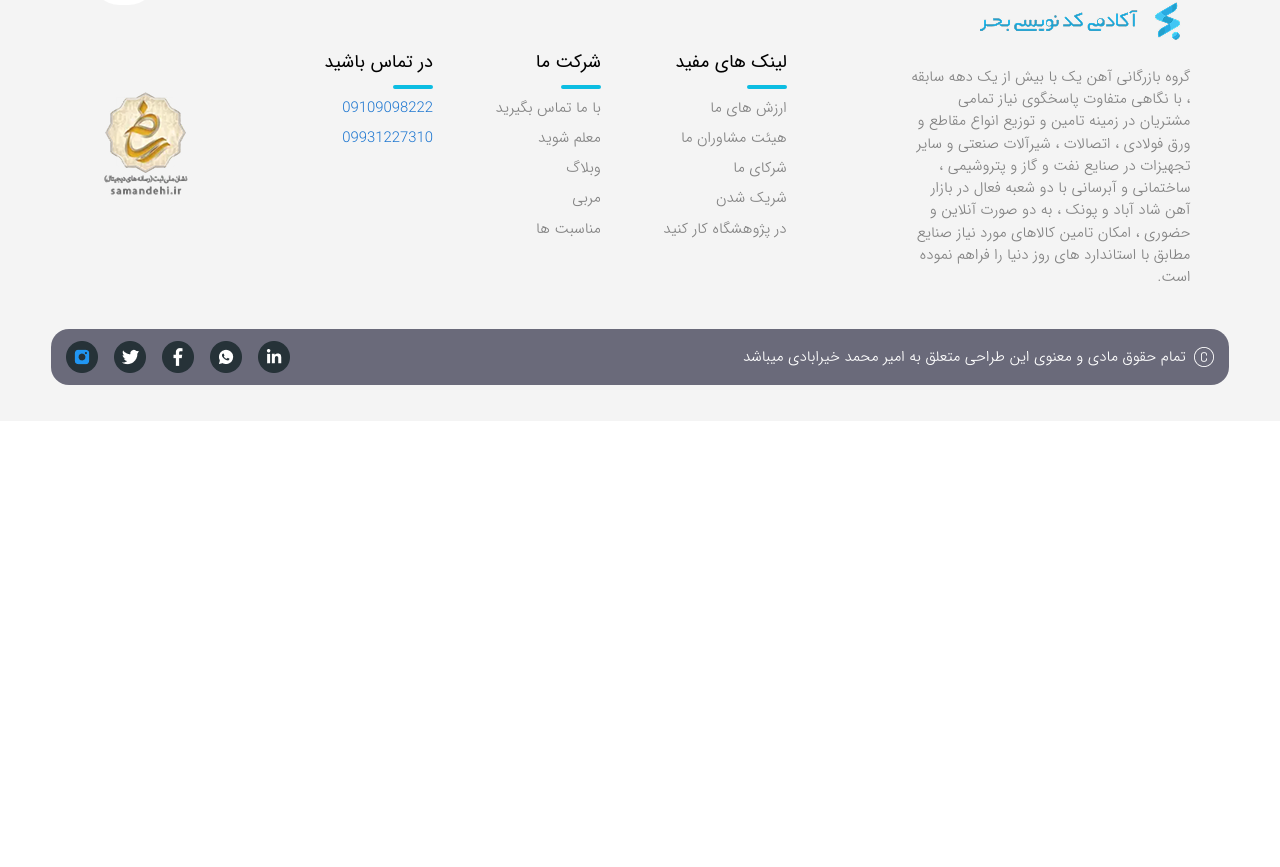
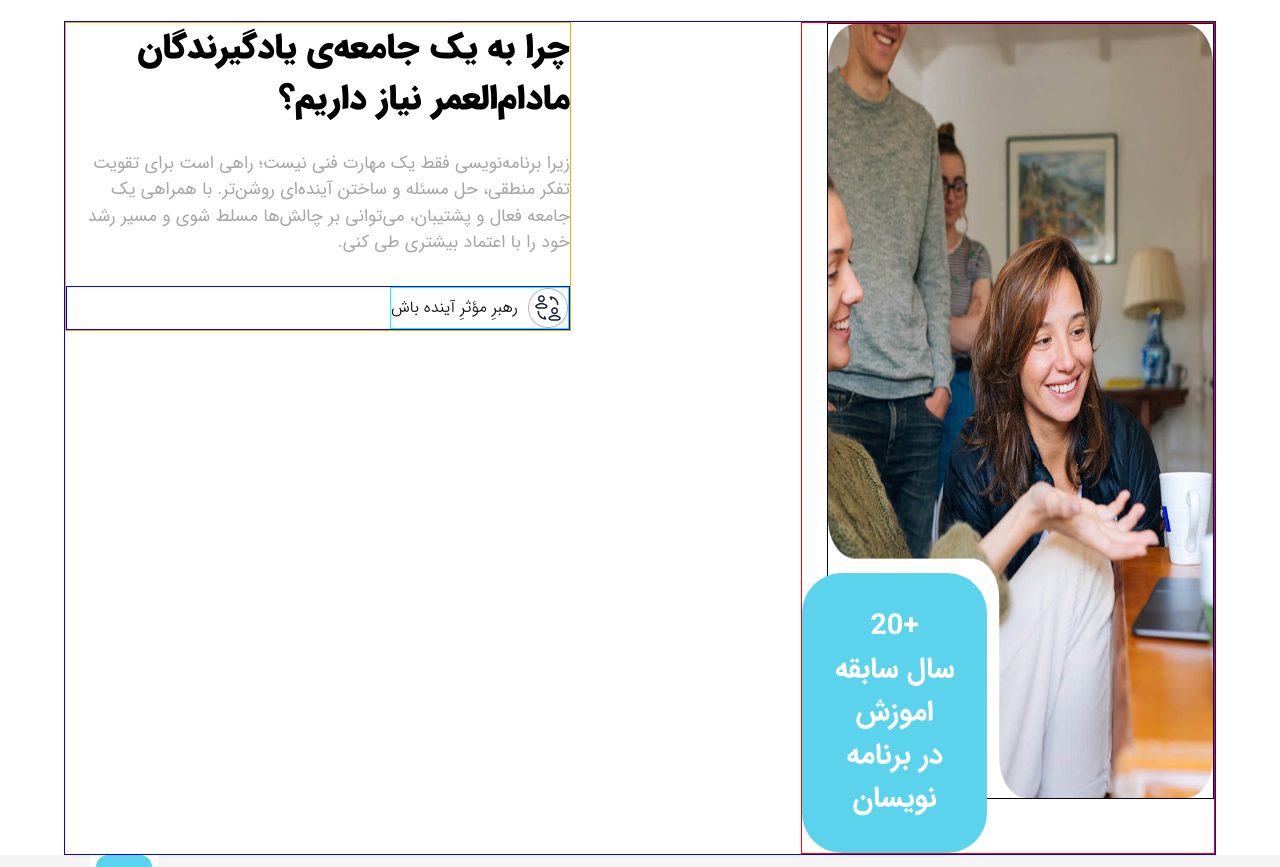
Before and after one commit to mmjafarpoor/LMS-with-React, a React (Vite) app: page / in a window 1280 px wide. Shown: the part 2380-3247 px from the top of the page. Before the commit the page ends 2801 px from the top, so only its background shows below. Built offline with nearby package versions, Linux system fonts and the light colour scheme.

Commit message:
Learn To Lead  v1

```diff
--- a/src/pages/Home.jsx
+++ b/src/pages/Home.jsx
@@ -39,7 +39,7 @@ const Home = () => {
       setCurrentSlide(prev =>
         prev === SliderData.length - 1 ? 0 : prev + 1
       );
-    }, 2500);
+    }, 2250);
   };
   const stopSlider = () => {
     clearInterval(intervalRef.current);
@@ -124,7 +124,29 @@ const Home = () => {
         </div>
       </div>
       <div className={Style.bestInstructorsContainer}></div>
-
+      <div className={Style.selfPresentationContainer}>
+        <div className={Style.selfPresentationBanner}>
+          <img src="/images/selfPresentationBanner.png" alt="Self-Presentation-Banner" className={Style.selfPresentationBannerImage}/>
+          <div className={Style.twoDecadesOfExperience}>
+            <span className={Style.twoDecadesOfExperienceText}>+20 <br/>
+              سال سابقه  اموزش<br/>
+              در برنامه نویسان
+            </span>
+          </div>
+        </div>
+        <div className={Style.selfPresentation}>
+          <div className={Style.selfPresentationHeading}>
+            <span className={Style.selfPresentationTitle}>چرا به یک جامعه‌ی یادگیرندگان مادام‌العمر نیاز داریم؟</span>
+            <span className={Style.selfPresentationDescription}>زیرا برنامه‌نویسی فقط یک مهارت فنی نیست؛ راهی است برای تقویت تفکر منطقی، حل مسئله و ساختن آینده‌ای روشن‌تر. با همراهی یک جامعه فعال و پشتیبان، می‌توانی بر چالش‌ها مسلط شوی و مسیر رشد خود را با اعتماد بیشتری طی کنی.</span>
+          </div>
+          <div className={Style.learnToLead}>
+            <div className={Style.learnToLeadHeading}>
+              <img src="/images/learnToLead.png" alt="Learn-To-Lead" className={Style.learnToLeadIcon}/>
+              <span className={Style.learnToLeadTitle}>رهبرِ مؤثرِ آینده باش</span>
+            </div>
+          </div>
+        </div>
+      </div>
     </div>
   )
 }
--- a/src/styles/Home.module.css
+++ b/src/styles/Home.module.css
@@ -386,6 +386,96 @@
     height: 825px;
     border: 1px solid black;
 }
+                                            /* Self Presentation Section */
+.selfPresentationContainer{
+    width: 90%;
+    height: 834px;
+    border: 1px solid blue;
+    display: flex;
+    flex-direction: row;
+    justify-content: space-between;
+}
+.selfPresentationBanner{
+    height: 100%;
+    width: 36%;
+    border: 1px solid red;
+    position: relative;
+}
+.selfPresentationBannerImage{
+    width: 94%;
+    height: 776px;
+    border: 1px solid black;
+}
+.twoDecadesOfExperience{
+    position: absolute;
+    bottom: 0px;
+    left: 0px;
+    width: 45%;
+    height: 280px;
+    background-color: #5CD3EC;
+    border-radius: 40px;
+    display: flex;
+    align-items: center;
+    justify-content: center;
+    text-align: center;
+}
+.twoDecadesOfExperience > span{
+    font-size: 1.8rem;
+    font-weight: 900;
+    color: #ffffff;
+}
+.selfPresentation{
+    width: 44%;
+    height: max-content;
+    border: 1px solid orange;
+    display: flex;
+    flex-direction: column;
+    gap: 30px;
+}
+.selfPresentationHeading{
+    height: max-content;
+    width: 100%;
+    display: flex;
+    flex-direction: column;
+    gap: 25px;
+}
+.selfPresentationTitle{
+    font-weight: 800;
+    font-size: 2.15rem;
+}
+.selfPresentationDescription{
+    font-weight: 600;
+    color: #A6A6A6;
+    font-size: 1.1rem;
+}
+.learnToLead{
+    height: max-content;
+    width: 100%;
+    display: flex;
+    flex-direction: column;
+    gap: 25px;
+    border: 1px solid blue;
+}
+.learnToLeadHeading{
+    width: max-content;
+    height: max-content;
+    display: flex;
+    flex-direction: row;
+    flex-wrap: nowrap;
+    align-items: center;
+    gap: 10px;
+    border: 1px solid cyan;
+}
+.learnToLeadIcon{
+    width: 40px;
+    height: 40px;
+}
+.learnToLeadTitle{
+
+}
+
+
+
 
 
 
--- a/src/styles/Landing.module.css
+++ b/src/styles/Landing.module.css
@@ -149,7 +149,6 @@
     width: 14.5%;
     min-width: 210px;
     height: 48px;
-    /* border: 1px solid black; */
     display: flex;
     flex-direction: row;
     align-items: center;
--- a/src/styles/index.css
+++ b/src/styles/index.css
@@ -17,12 +17,14 @@ html, body, #root{
     --text-color: #000000;
     --header-bg: #FFFFFF;
     --bottom-bg: #F4F4F4;
+    --icon-bg: url("/images/darkMode.png");
 }
 .dark-theme {
     --bg-color: #212121;
     --text-color: #FFFFFF;
     --header-bg: #2E2E2E;
     --bottom-bg: #2E2E2E;
+    --icon-bg: url("/images/lightMode.png");
 }
 img{
   width: fit-content;
@@ -32,6 +34,11 @@ img{
   font-family: IranSans;
   src: url(/fonts/persian-fonts/iran-sans/IRANSans_Bold.ttf);
   font-weight: 900;
+}
+@font-face {
+  font-family: IranSans;
+  src: url(/fonts/persian-fonts/iran-sans/IRANSans_Black.ttf);
+  font-weight: 800;
 }
 @font-face {
   font-family: IranSans;
```
Also changed, not shown: public/images/learnToLead.png (added), public/images/selfPresentationBanner.png (added).
